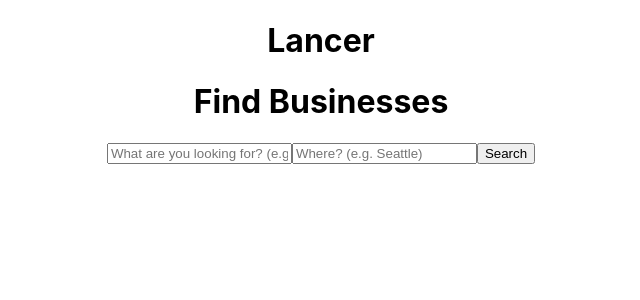
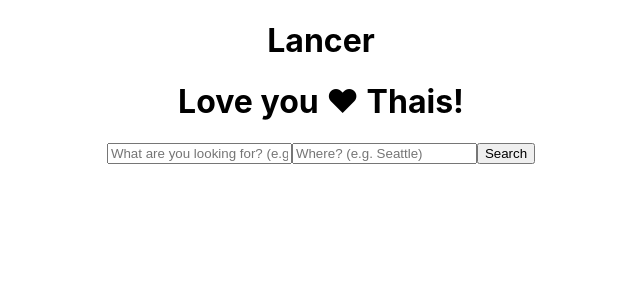
Before and after one commit to Robbielol/lancerFrontEnd, a React (Create React App) app: page / in a window 1280 px wide. Shown: the top 300 px of the page, without its empty margins (319-959 px from the left). Built offline with nearby package versions, Linux system fonts and the light colour scheme.

Commit message:
Little joke

```diff
--- a/src/pages/searchPage.js
+++ b/src/pages/searchPage.js
@@ -18,7 +18,7 @@ export const SearchPage = () => {
 
     return (
         <div>
-            <h1>Find Businesses</h1>
+            <h1>Love you &#9829; Thais!</h1>
 
             <form onSubmit={handleSearch}>
                 <input
```
